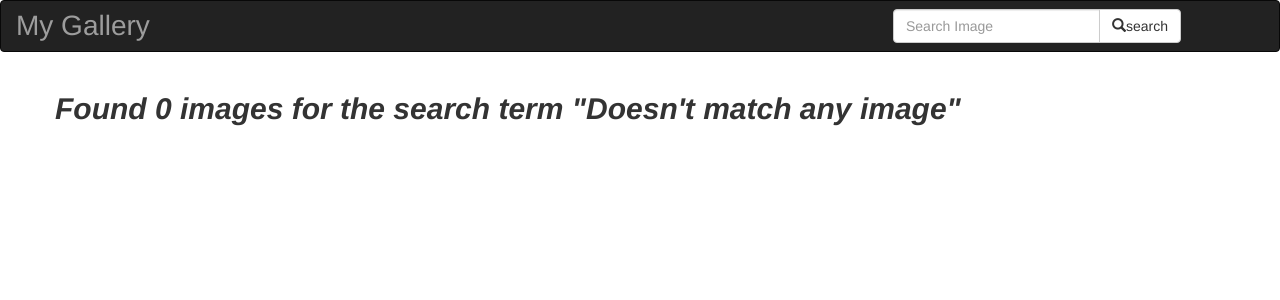
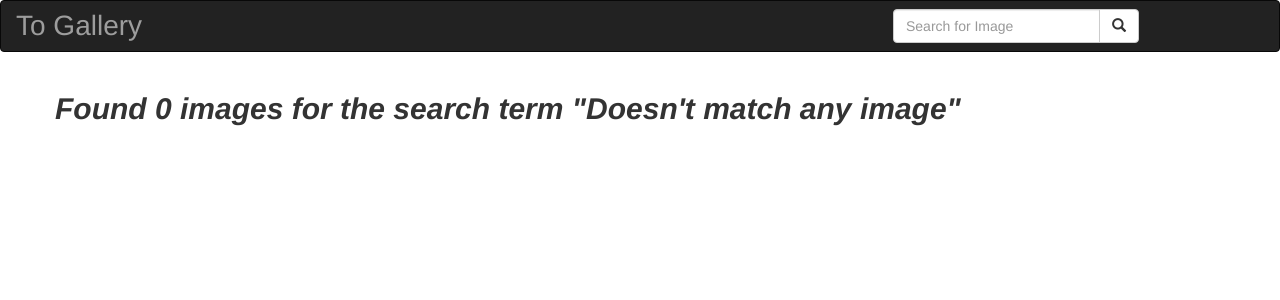
Before and after one commit to drewheathens/Gallery, a Django app: page /search/ in a window 1280 px wide. Shown: the top 300 px of the page. Run offline with Django 3.2, Linux system fonts and the light colour scheme; parts of the project's set-up code (start-up, migrations or seed data) failed here and were passed over; some libraries are stand-ins or nearby versions.

Commit message:
modifed nav search section

```diff
--- a/photos/templates/navbar.html
+++ b/photos/templates/navbar.html
@@ -13,16 +13,16 @@
     <nav class="navbar navbar-inverse ">
       <div class="container-fluid">
         <div class="navbar-header">
-          <a class="navbar-brand" href="{% url 'Images' %}" style="font-size:28px;">My Gallery</a>
+          <a class="navbar-brand" href="{% url 'images' %}" style="font-size:28px;">To Gallery</a>
 
         </div>
 
         <div class="col-sm-4 col-md-4 navbar-right">
           <form class="navbar-form" role="search" action="{% url 'search_results'%}">
             <div class="input-group">
-              <input type="text" class="form-control" placeholder="Search Image" name="image">
+              <input type="text" class="form-control" placeholder="Search for Image" name="images">
               <div class="input-group-btn">
-                <button class="btn btn-default" type="submit"><i class="glyphicon glyphicon-search"></i>search</button>
+                <button class="btn btn-default" type="submit"><i class="glyphicon glyphicon-search"></i></button>
               </div>
             </div>
           </form>
```
